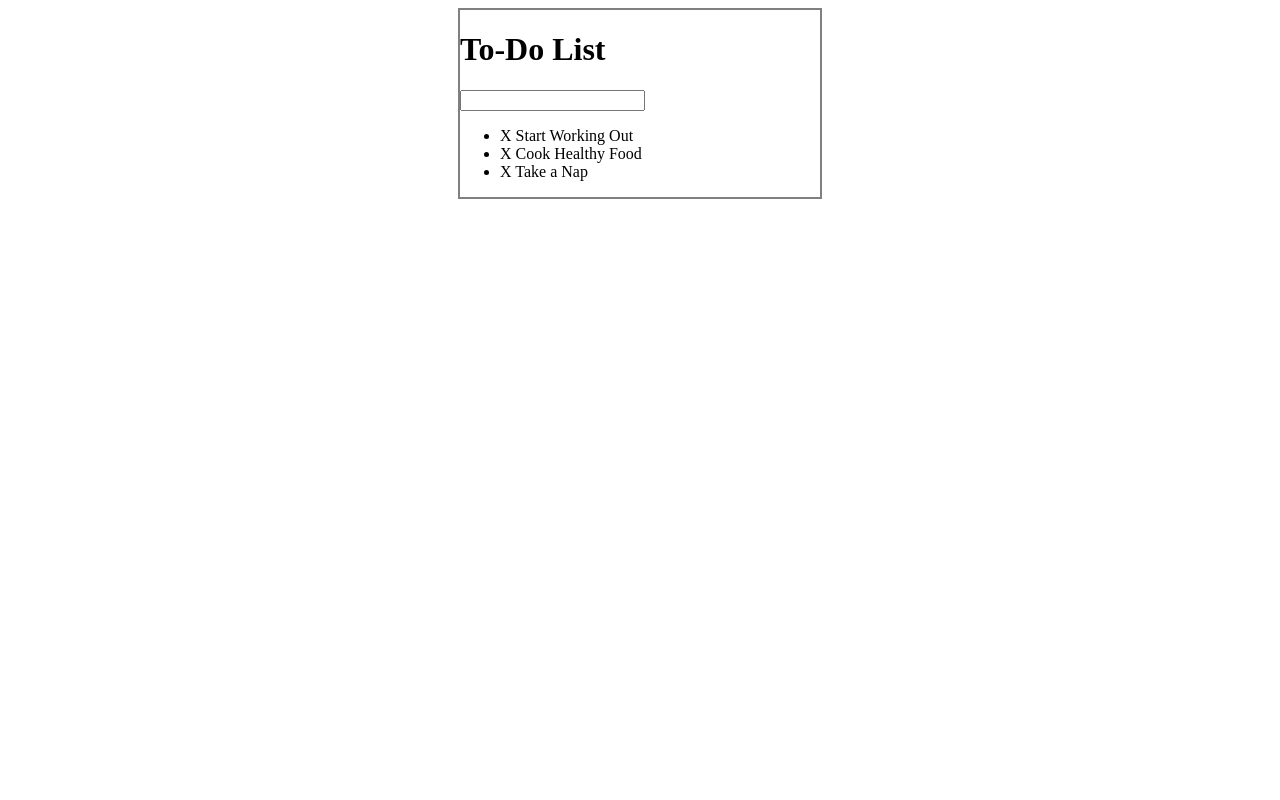
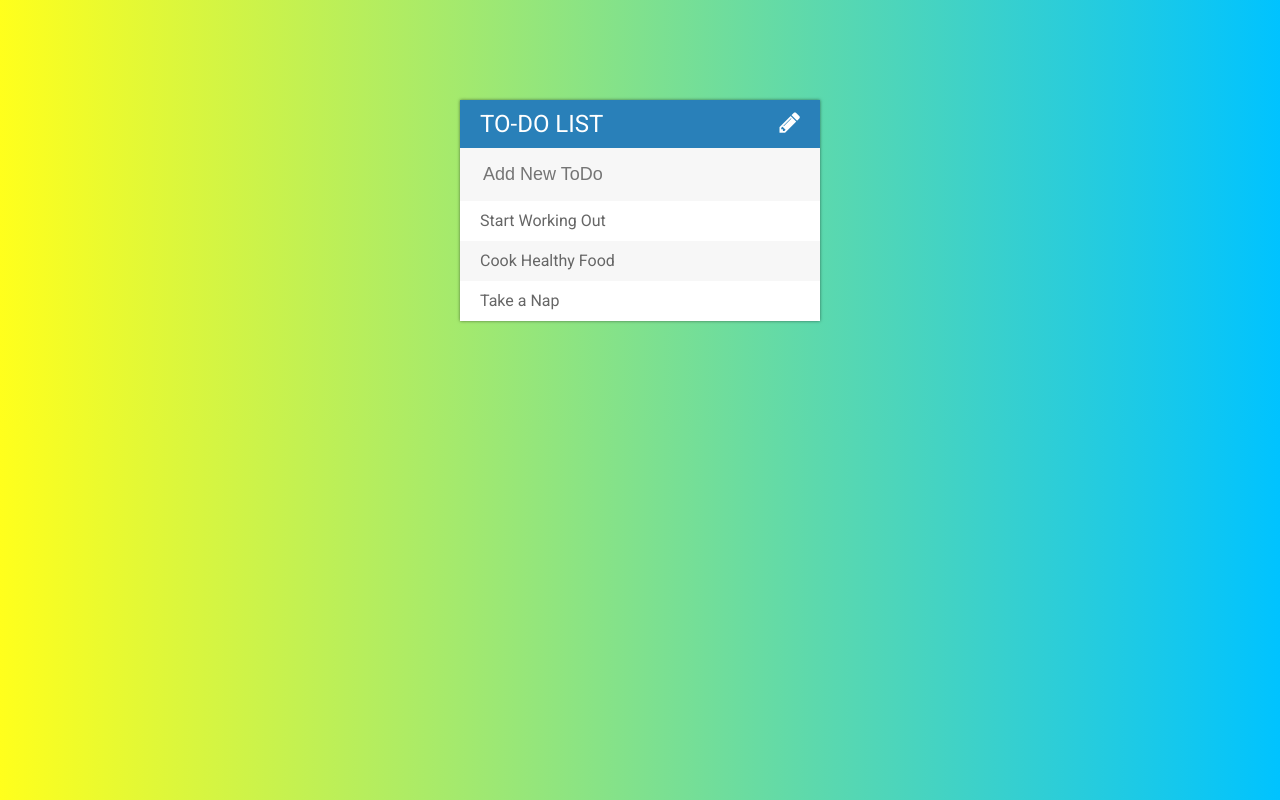
Before and after one commit to nickmartello/jQueryTodo, a plain HTML site: page index.html in a window 1280 px wide. Drawn offline with nearby package versions, Linux system fonts and the light colour scheme.

Commit message:
css added

```diff
--- a/assets/todos.css
+++ b/assets/todos.css
@@ -1,8 +1,80 @@
+h1 {
+    background: #2980b9;
+    color: white;
+    margin: 0;
+    padding: 10px 20px;
+    text-transform: uppercase;
+    font-size: 24px;
+    font-weight: normal;
+}
+.fa-pencil {
+    float: right;
+}
+
+ul {
+    list-style: none;
+    margin: 0;
+    padding: 0;
+}
+body {
+    font-family: 'Roboto', sans-serif;
+    background: #00c3ff;  /* fallback for old browsers */
+    background: -webkit-linear-gradient(to right, #ffff1c, #00c3ff);  /* Chrome 10-25, Safari 5.1-6 */
+    background: linear-gradient(to right, #ffff1c, #00c3ff); /* W3C, IE 10+/ Edge, Firefox 16+, Chrome 26+, Opera 12+, Safari 7+ */
+
+}
+
+li {
+    background: #fff;
+    height: 40px;
+    line-height: 40px;
+    color:#666;
+}
+
+li:nth-child(2n) {
+    background: #f7f7f7;
+}
+
+span {
+    background: #e74c3c;
+    height: 40px;
+    margin-right: 20px;
+    text-align: center;
+    color: #fff;
+    width: 0;
+    display: inline-block;
+    transition: 0.2s linear;
+    opacity: 0;
+}
+
+li:hover span {
+    width: 40px;
+    opacity: 1.0;
+}
+
+input {
+    font-size: 18px;
+    background-color: #f7f7f7;
+    width: 100%;
+    padding: 13px 13px 13px 20px;
+    box-sizing: border-box;
+    color: #2980b9;
+    border: 3px solid rgba(0,0,0,0);
+}
+
+input:focus {
+    background: #fff;
+    border: 3px solid #2980b9;
+    outline: none;
+}
+
 #container {
     width: 360px;
-    margin: 0 auto;
-    border: 2px solid gray;
+    margin: 100px auto;
+    background: #f7f7f7;
+    box-shadow: 0 0 3px rgba(0,0,0,0.5);
 }
+
 .completed {
     color: gray;
     text-decoration: line-through;
--- a/assets/todos.js
+++ b/assets/todos.js
@@ -12,6 +12,6 @@ $("ul").on("click", "span", function(e){
 $("input[type='text']").keypress(function(e){
     if(e.which === 13){
         let todoText = $(this).val();
-        $("ul").append("<li><span>X</span> " + todoText + "<li>")
+        $("ul").append("<li><span><i class='fa fa-trash'></i></span> " + todoText + "</li>")
     }
 });
--- a/index.html
+++ b/index.html
@@ -9,16 +9,18 @@
         src="https://code.jquery.com/jquery-3.5.0.min.js"
         integrity="sha256-xNzN2a4ltkB44Mc/Jz3pT4iU1cmeR0FkXs4pru/JxaQ="
         crossorigin="anonymous"></script>
+        <link href="https://stackpath.bootstrapcdn.com/font-awesome/4.7.0/css/font-awesome.min.css" rel="stylesheet" integrity="sha384-wvfXpqpZZVQGK6TAh5PVlGOfQNHSoD2xbE+QkPxCAFlNEevoEH3Sl0sibVcOQVnN" crossorigin="anonymous">
+        <link href="https://fonts.googleapis.com/css2?family=Roboto:wght@400;500;700&display=swap" rel="stylesheet">
     <title>jQuery Todo</title>
 </head>
 <body>
     <div id="container">
-        <h1>To-Do List</h1>
-        <input type="text">
+        <h1></i>To-Do List<i class="fa fa-pencil" aria-hidden="true"></i></h1>
+        <input type="text" placeholder="Add New ToDo">
         <ul>
-            <li><span>X </span>Start Working Out</li>
-            <li><span>X </span>Cook Healthy Food</li>
-            <li><span>X </span>Take a Nap</li>
+            <li><span><i class="fa fa-trash"></i></span>Start Working Out</li>
+            <li><span><i class="fa fa-trash"></i></span>Cook Healthy Food</li>
+            <li><span><i class="fa fa-trash"></i></span>Take a Nap</li>
         </ul>
     </div>
     <script src="assets/todos.js"></script>
```
